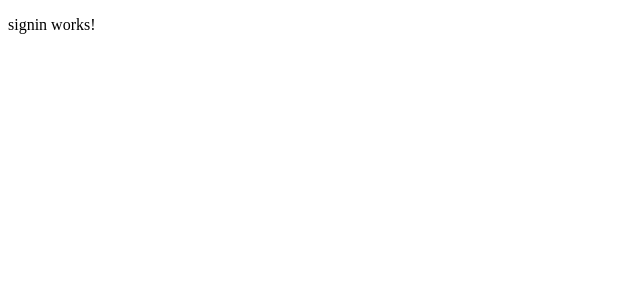
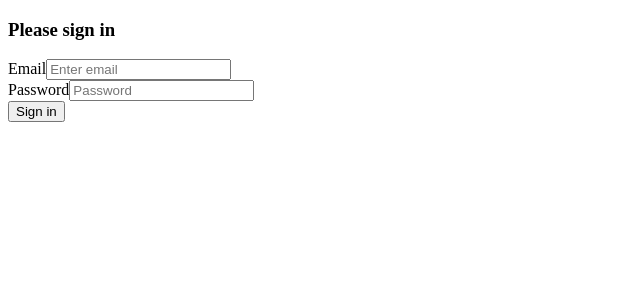
Before and after one commit to CarlosMartinezRobles/NodeJs-Mongo-Angular, an Angular app in the folder angular-authentication/: page /signin in a window 1280 px wide. Shown: the top 300 px of the page, without its empty margins (0-640 px from the left). Built offline with nearby package versions, Linux system fonts and the light colour scheme.

Commit message:
sigin works

```diff
--- a/angular-authentication/src/app/features/register/components/register/register.component.html
+++ b/angular-authentication/src/app/features/register/components/register/register.component.html
@@ -25,4 +25,4 @@
 
 
 
-//cideo 1.2 minuto 53:00
+//video 1.2 minuto 53:00
--- a/angular-authentication/src/app/features/sigin/components/signin.component.html
+++ b/angular-authentication/src/app/features/sigin/components/signin.component.html
@@ -1 +1,14 @@
-<p>signin works!</p>
+<div>
+    <form class="form-signin" [formGroup]="signinForm" (ngSubmit)="loginUser()">
+        <h3>Please sign in</h3>
+        <div>
+            <label>Email</label>
+            <input type="email" class="form-control" formControlName="email" placeholder="Enter email" required>
+        </div>
+        <div>
+            <label>Password</label>
+            <input type="password" class="form-control" formControlName="password" placeholder="Password">
+        </div>
+        <button type="submit">Sign in</button>
+    </form>
+</div>
--- a/angular-authentication/src/app/features/sigin/components/signin.component.ts
+++ b/angular-authentication/src/app/features/sigin/components/signin.component.ts
@@ -1,4 +1,6 @@
 import { Component, OnInit } from '@angular/core';
+import { FormBuilder, FormGroup } from '@angular/forms';
+import { AuthService } from 'src/app/core/services/auth.service';
 
 @Component({
   selector: 'app-signin',
@@ -6,10 +8,25 @@ import { Component, OnInit } from '@angular/core';
   styleUrls: ['./signin.component.scss']
 })
 export class SigninComponent implements OnInit {
+  public signinForm: FormGroup;
 
-  constructor() { }
+  constructor( public fb: FormBuilder, public authService: AuthService) {
+    this.signinForm = this.fb.group({
+      email: [''],
+      password: ['']
+    })
+  }
 
-  ngOnInit(): void {
+  ngOnInit(): void {/*Empty*/  }
+
+  // public buildForm(){
+  //   this.signinForm = this.fb.group({
+  //     email: [''],
+  //     password: ['']
+  //   })
+    // }
+  public loginUser() {
+    this.authService.signIn(this.signinForm.value)
   }
 
 }
--- a/angular-authentication/src/app/features/sigin/sig-in.module.ts
+++ b/angular-authentication/src/app/features/sigin/sig-in.module.ts
@@ -1,7 +1,6 @@
 
 import { NgModule } from '@angular/core';
 import { CommonModule } from '@angular/common';
-
 import { SigInRoutingModule } from './sig-in-routing.module';
 import { SigninComponent } from './components/signin.component';
 import { ReactiveFormsModule, FormsModule } from '@angular/forms';
```
